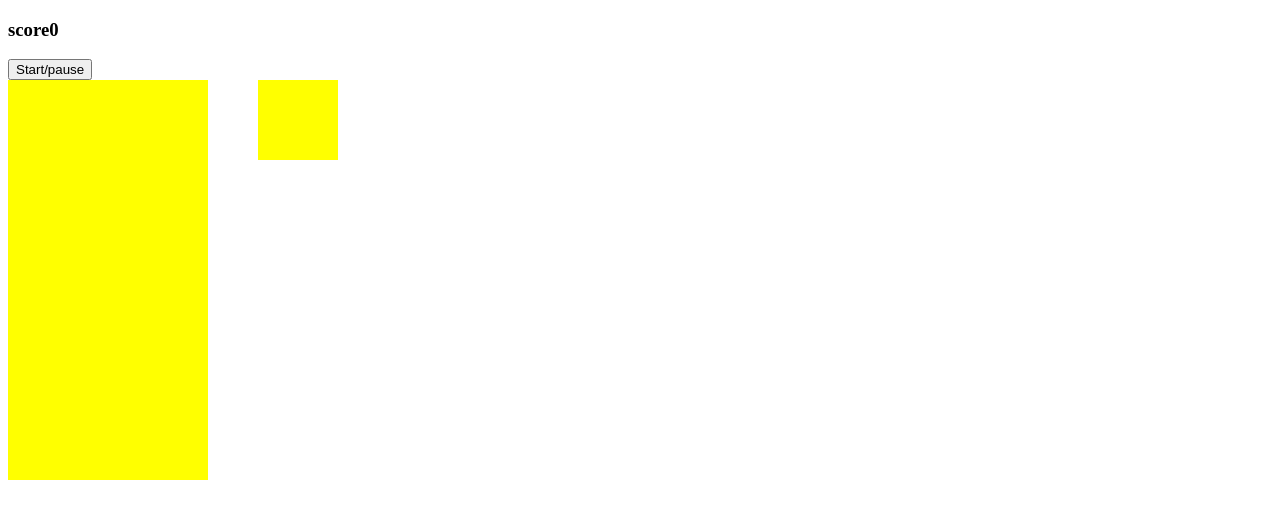
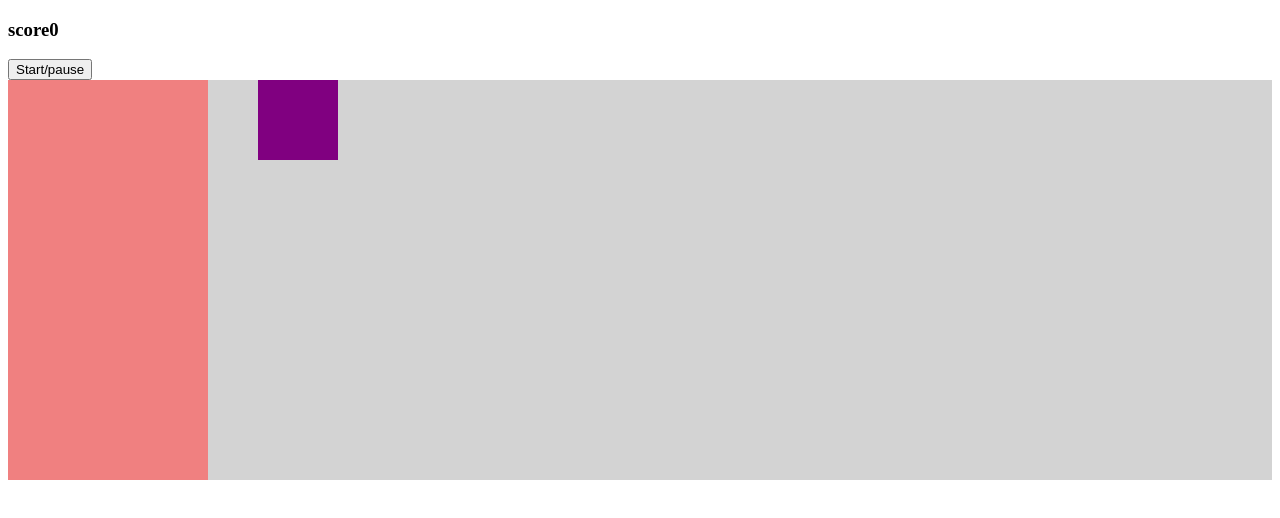
Before and after one commit to sauravvgh/TetrisGame, a plain HTML site: page index.html in a window 1280 px wide. Drawn offline with Linux system fonts and the light colour scheme.

Commit message:
committed an html, css and a javascript

```diff
--- a/style.css
+++ b/style.css
@@ -1,6 +1,6 @@
 .container{
     display:flex;
-
+    background-color: lightgrey;
 }
 
 .grid {
@@ -8,7 +8,7 @@
     height: 400px;
     display:flex;
     flex-wrap: wrap;
-    background-color:yellow;
+    background-color:lightcoral;
 }
 
 .grid div{
@@ -19,14 +19,14 @@
 }
 
 .tetromino{
-    background-color:  blue;
+    background-color:  green;
 
 }
 .mini-grid{
     margin-left: 50px;
     width: 80px;
     height: 80px;
-    background-color: yellow;
+    background-color: purple;
     display:flex;
     flex-wrap: wrap;
 
--- a/tetris.js
+++ b/tetris.js
@@ -233,5 +233,4 @@ function gameOver(){
     }
 }
 
-
 })
```
